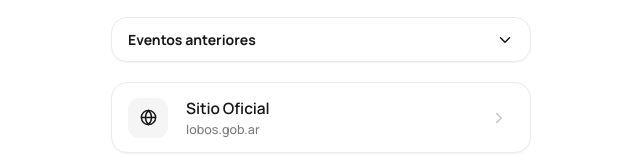
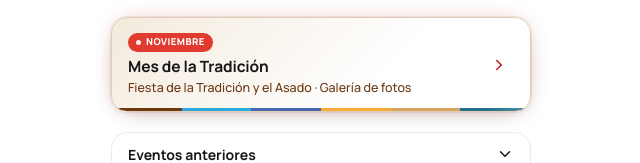
Before and after one commit to Municipio-de-Lobos/links, a plain HTML site: page index.html in a window 1280 px wide. Shown: the part 157-320 px from the top of the page, without its empty margins (319-959 px from the left). Drawn offline with Linux system fonts and the light colour scheme.

Commit message:
Agrega Mes de la Tradición arriba de todo
Co-Authored-By: Claude Sonnet 5.5 <noreply@anthropic.com>

```diff
--- a/index.html
+++ b/index.html
@@ -201,6 +201,22 @@
                 background-position: left bottom, 0 0;
                 background-repeat: no-repeat; }
 
+    /* variante Mes de la Tradición: paleta de municipiodelobos.gob.ar/tradicion (marrón cuero, ocre, naranja, celeste, azul, petróleo) */
+    .flink.trad {
+      background-image: linear-gradient(90deg, #6c3812 0 16.66%, #2ea8e0 16.66% 33.33%, #4967ae 33.33% 50%, #f6ab39 50% 66.66%, #d8a560 66.66% 83.33%, #21718c 83.33% 100%),
+                        linear-gradient(135deg, #F3EADD 0%, #FFFFFF 65%);
+      background-size: 100% 3px, 100% 100%;
+      background-position: left bottom, 0 0;
+      background-repeat: no-repeat;
+      border-color: #E0CDB4;
+      box-shadow: 0 0 0 1px rgba(108,56,18,.06),
+                  var(--shadow-2),
+                  0 0 26px -10px rgba(189,22,34,.45);
+    }
+    .flink.trad { grid-template-columns: 1fr 24px; }
+    .flink.trad .sub  { color: #6c3812; }
+    .flink.trad .chev { color: #bd1622; }
+
     /* ── eventos anteriores (desplegable) ── */
     section.past { display: flex; flex-direction: column; gap: 10px; }
     .past-toggle {
@@ -355,6 +371,16 @@
        Si no querés que caduque, borrá el atributo data-hasta entero.
   -->
   <section class="featured">
+    <a class="flink trad" href="https://municipiodelobos.gob.ar/tradicion/" target="_blank" rel="noopener">
+      <span class="body">
+        <span class="tag"><span class="bd"></span>Noviembre</span>
+        <span class="label">Mes de la Tradición</span>
+        <span class="sub">Fiesta de la Tradición y el Asado · Galería de fotos</span>
+      </span>
+      <span class="chev">
+        <svg viewBox="0 0 24 24" fill="none" stroke="currentColor" stroke-width="2" stroke-linecap="round" stroke-linejoin="round"><polyline points="9 6 15 12 9 18"/></svg>
+      </span>
+    </a>
     <a class="flink eco" href="https://municipiodelobos.gob.ar/ecolobos/" target="_blank" rel="noopener"
        data-hasta="2026-10-30T23:59:59-03:00">
       <span class="icon">
```
